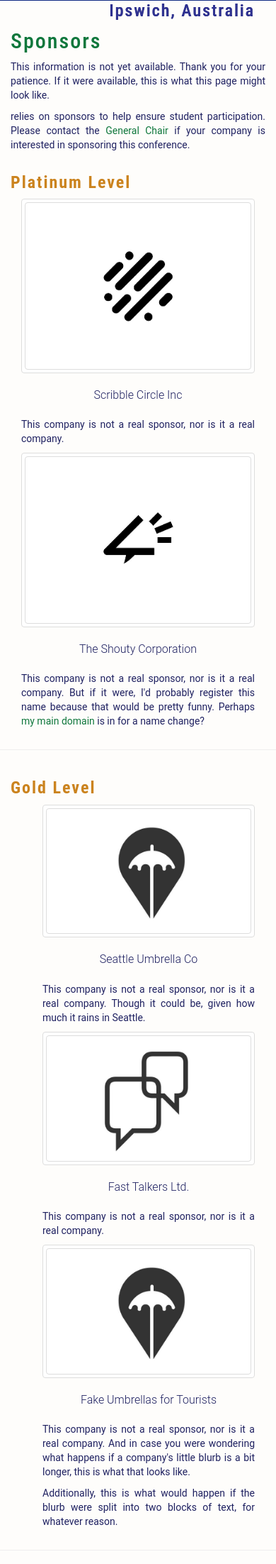
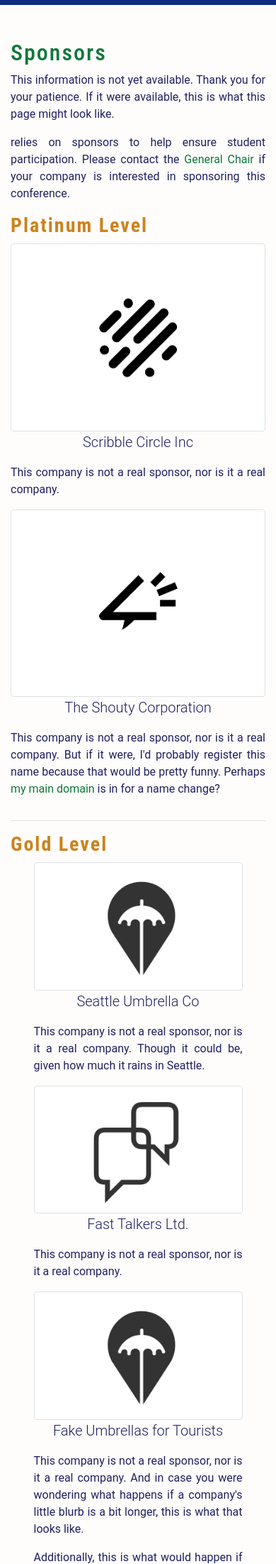
Before and after one commit to IACR/conference-template, a PHP site: page /sponsors.php in a window 390 px wide. Shown: the part 289-2493 px from the top of the page at 71% size. Run offline with PHP 8.4, Linux system fonts and the light colour scheme; some libraries are stand-ins or nearby versions.

Commit message:
Correct offsets and row sizing for registration; correct offsets and redesign rows/cols for sponsors

```diff
--- a/sponsors.php
+++ b/sponsors.php
@@ -36,12 +36,13 @@
         </section>
       </div>
 
-      <div class="row">
-        <section class="col-sm-12">
+      <!-- <div class="row">
+        <section class="col-sm-12"> -->
       <h3 class="pageSubtitle">
         Platinum Level
       </h3>
-          <div class="col-12 col-md-6">
+      <section class="row">
+        <div class="col-12 col-md-10 col-lg-6 mx-auto">
           <a href="http://geekscat.com" class="thumbnail">
             <img src="./images/demo/logo1.jpg" alt="fake company 1" class="img-thumbnail">
           </a>
@@ -54,7 +55,7 @@
             </p>
           </div>
         </div>
-          <div class="col-12 col-md-6">
+        <div class="col-12 col-md-10 col-lg-6 mx-auto">
           <a href="http://geekscat.com" class="thumbnail">
             <img src="./images/demo/logo2.jpg" alt="fake company 1" class="img-thumbnail">
           </a>
@@ -68,21 +69,14 @@
           </div>
         </div>
       </section>
-      </div>
 
-      <div class="row">
-        <div class="col-12">
       <hr />
-        </div>
-      </div>
 
-      <div class="row">
-        <section class="col-sm-12">
       <h3 class="pageSubtitle">
         Gold Level
       </h3>
-          <!-- TODO: make sure the offsets are correct -->
-          <div class="col-10 col-xs-offset-1 col-md-4 col-md-offset-0">
+      <section class="row">
+        <div class="col-10 col-md-6 col-lg-4 mx-auto">
           <a href="http://geekscat.com" class="thumbnail">
             <img src="./images/demo/logo5.jpg" alt="fake company 2" class="img-thumbnail">
           </a>
@@ -95,8 +89,7 @@
             </p>
           </div>
         </div>
-          <!-- TODO: make sure the offsets are correct -->
-          <div class="col-10 col-xs-offset-1 col-md-4 col-md-offset-0">
+        <div class="col-10 col-md-6 col-lg-4 mx-auto">
           <a href="http://geekscat.com" class="thumbnail">
             <img src="./images/demo/logo4.jpg" alt="fake company 2" class="img-thumbnail">
           </a>
@@ -109,8 +102,7 @@
             </p>
           </div>
         </div>
-          <!-- TODO: make sure the offsets are correct -->
-          <div class="col-10 col-xs-offset-1 col-md-4 col-md-offset-0">
+        <div class="col-10 col-md-6 col-lg-4 mx-auto">
           <a href="http://geekscat.com" class="thumbnail">
             <img src="./images/demo/logo5.jpg" alt="fake company 2" class="img-thumbnail">
           </a>
@@ -127,22 +119,14 @@
           </div>
         </div>
       </section>
-      </div>
 
-      <div class="row">
-        <div class="col-12">
       <hr />
-        </div>
-      </div>
 
-      <div class="row">
-        <section class="col-sm-12">
       <h3 class="pageSubtitle">
         Silver Level
       </h3>
-          <!-- TODO: make sure the offset instructions are correct -->
-          <!-- NOTE: if you would like slightly larger sponsor photos at silver level sponsorship, replace "col-6 col-md-3" with "col-8 col-xs-offset-2 col-md-3 col-md-offset-0". be aware that this change will make this section longer because there will be one sponsor photo per row -->
-          <div class="col-6 col-md-3">
+      <section class="row">
+        <div class="col-6 col-md-4 col-lg-3 mx-auto">
           <a href="http://geekscat.com" class="thumbnail">
             <img src="./images/demo/logo6.jpg" alt="fake company 2" class="img-thumbnail">
           </a>
@@ -155,7 +139,7 @@
             </p>
           </div>
         </div>
-          <div class="col-6 col-md-3">
+        <div class="col-6 col-md-4 col-lg-3 mx-auto">
           <a href="http://geekscat.com" class="thumbnail">
             <img src="./images/demo/logo7.jpg" alt="fake company 2" class="img-thumbnail">
           </a>
@@ -168,7 +152,7 @@
             </p>
           </div>
         </div>
-          <div class="col-6 col-md-3">
+        <div class="col-6 col-md-4 col-lg-3 mx-auto">
           <a href="http://geekscat.com" class="thumbnail">
             <img src="./images/demo/logo6.jpg" alt="fake company 2" class="img-thumbnail">
           </a>
@@ -181,7 +165,7 @@
             </p>
           </div>
         </div>
-          <div class="col-6 col-md-3">
+        <div class="col-6 col-md-4 col-lg-3 mx-auto">
           <a href="http://geekscat.com" class="thumbnail">
             <img src="./images/demo/logo7.jpg" alt="fake company 2" class="img-thumbnail">
           </a>
@@ -195,10 +179,7 @@
           </div>
         </div>
       </section>
-      </div>
-
     </main>
-
     <?php include "includes/footer.php"; ?>
   </body>
 </html>
```
Also changed, not shown: registration.php (+4 -4 lines). Lines whose indentation alone changed are shown as unchanged.
